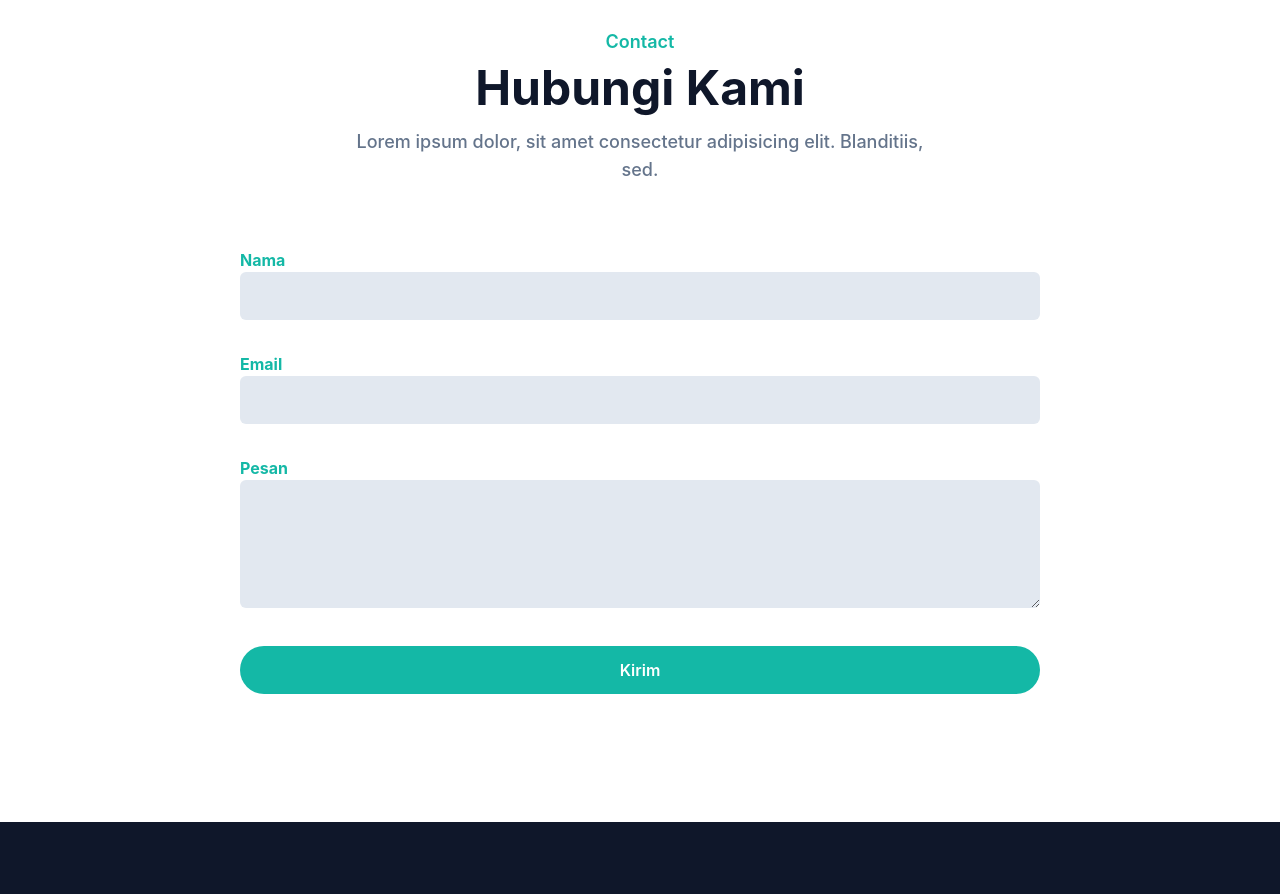
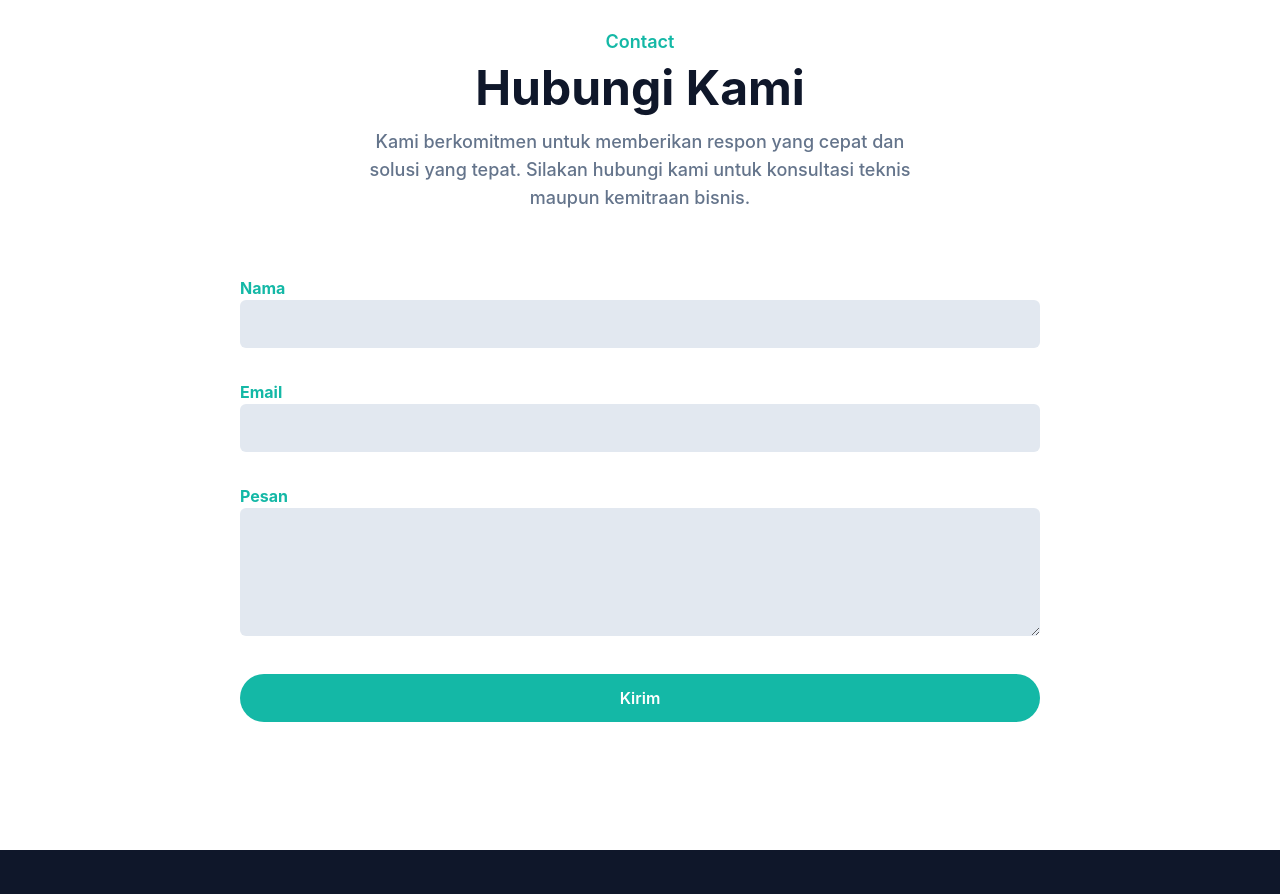
Before and after one commit to gitnugroho172126-wq/gitnugroho172126-wq.github.io, a website: page index.html in a window 1280 px wide. Shown: the part 4140-5034 px from the top of the page. Drawn offline with Linux system fonts and the light colour scheme.

Commit message:
update part hubungi kami

```diff
--- a/index.html
+++ b/index.html
@@ -331,7 +331,7 @@
           <div class="mx-auto mb-16 max-w-xl text-center">
             <h4 class="mb-2 text-lg font-semibold text-primary">Contact</h4>
             <h2 class="mb-4 text-3xl font-bold text-dark dark:text-white sm:text-4xl lg:text-5xl">Hubungi Kami</h2>
-            <p class="text-md font-medium text-secondary md:text-lg">Lorem ipsum dolor, sit amet consectetur adipisicing elit. Blanditiis, sed.</p>
+            <p class="text-md font-medium text-secondary md:text-lg">Kami berkomitmen untuk memberikan respon yang cepat dan solusi yang tepat. Silakan hubungi kami untuk konsultasi teknis maupun kemitraan bisnis.</p>
           </div>
         </div>
 
```
